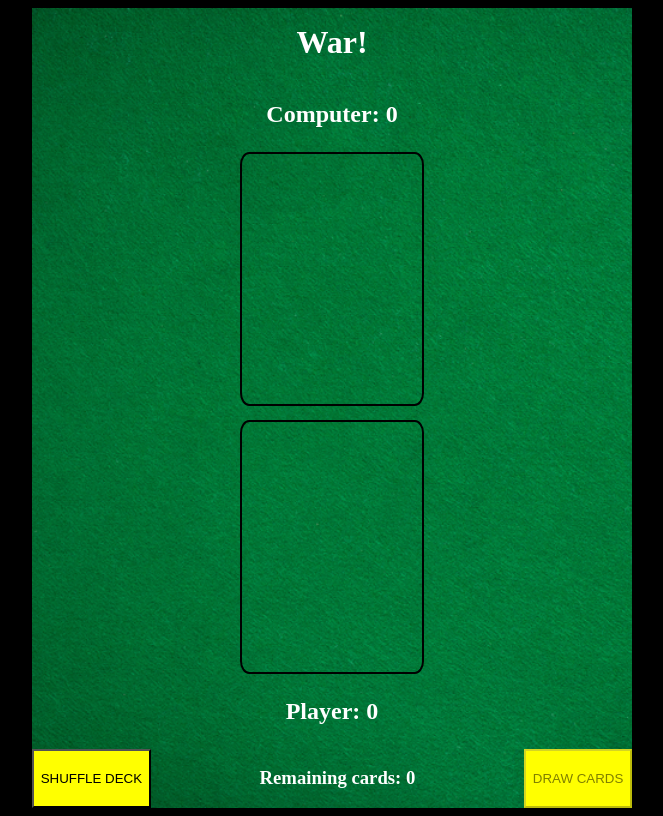
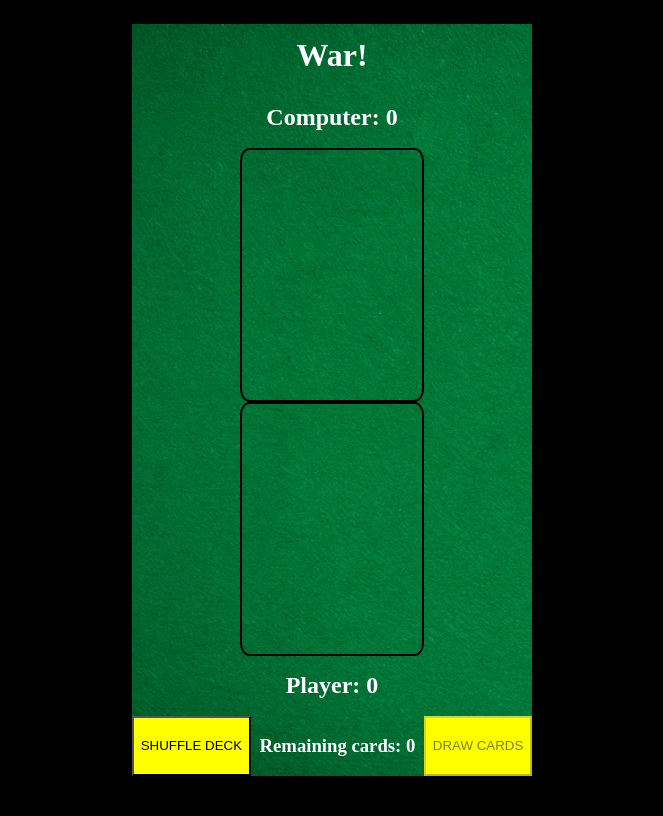
Before and after one commit to AdrianFerrari/warGame-asyncJava, a plain HTML site: page index.html in a window 1280 px wide. Shown: the whole page, without its empty margins (308-971 px from the left). Drawn offline with Linux system fonts and the light colour scheme.

Commit message:
adjust margins

```diff
--- a/styles.css
+++ b/styles.css
@@ -1,16 +1,18 @@
 body {
+    box-sizing: border-box;
     background: black;
     height: 100vh;
     display: flex;
     flex-direction: column;
     justify-content: center;
     align-items: center;
+    margin: 0;
 }
 .container {
     background: #fff url("./img/table.png");
     background-size: cover;
-    min-width: 600px;
-    min-height: 800px;
+    min-width: 400px;
+    min-height: 600px;
     margin: 0;
     display: flex;
     flex-direction: column;
@@ -19,10 +21,10 @@ body {
 }
 
 h1 {
-    margin: .5em;
+    margin: .4em;
 }
 h2 {
-    margin: 1em;
+    margin: .7em;
 }
 
 #btn-container {
```
